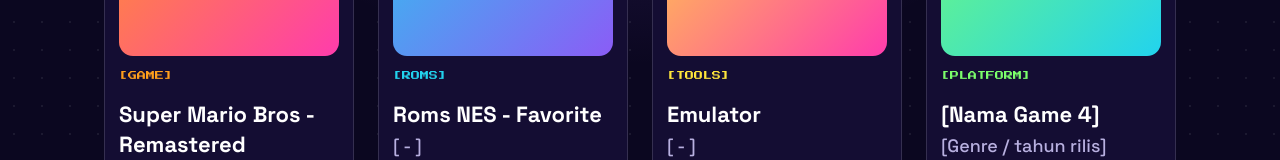
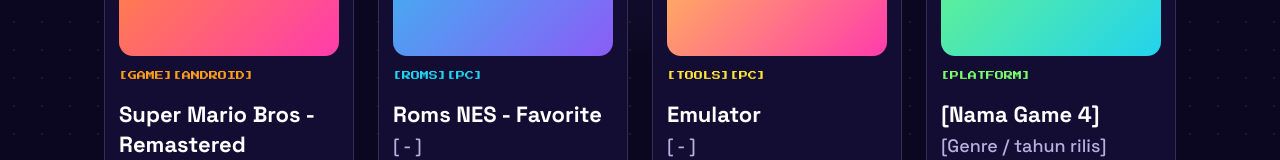
Before and after one commit to toobeys/toobeys.github.io, a plain HTML site: page index.html in a window 1280 px wide. Shown: the part 1644-1804 px from the top of the page. Drawn offline with Linux system fonts and the light colour scheme.

Commit message:
Update index.html

```diff
--- a/index.html
+++ b/index.html
@@ -100,9 +100,9 @@ a{text-decoration:none}
 <h2 class="h2">Koleksi game <span class="gt">& Tools</span></h2>
 <p class="mut" style="margin:0 0 32px">Game yang paling sering aku mainkan dan tools yang digunakan. Klik untuk download atau lihat sumbernya.</p>
 <div class="grid" style="grid-template-columns:repeat(auto-fit,minmax(250px,1fr))">
-<div class="nft"><div class="art g2"><div class="badge">01/04</div><div style="width:110px;height:80px;color:#0B0720"><div class="inv"></div></div></div><div class="ft"><span class="px" style="font-size:9px;color:#FF9F1C">[GAME]</span></div><div class="nm">Super Mario Bros - Remastered</div><div class="mut" style="margin-bottom:16px"></div><a class="btn b1" href="https://toobeys.github.io/link-smbr/">Download</a></div>
-<div class="nft"><div class="art g3"><div class="badge">02/04</div><div style="width:110px;height:80px;color:#0B0720"><div class="inv"></div></div></div><div class="ft"><span class="px" style="font-size:9px;color:#22D3EE">[ROMS]</span></div><div class="nm">Roms NES - Favorite</div><div class="mut" style="margin-bottom:16px">[ - ]</div><a class="btn b2" href="https://drive.google.com/file/d/1R2_-fKvoeXZqKGGdcQckTJF9IW-Y7uQy/view">Download</a></div>
-<div class="nft"><div class="art g5"><div class="badge">03/04</div><div style="width:110px;height:80px;color:#0B0720"><div class="inv"></div></div></div><div class="ft"><span class="px" style="font-size:9px;color:#FFE53B">[TOOLS]</span></div><div class="nm">Emulator</div><div class="mut" style="margin-bottom:16px">[ - ]</div><a class="btn b4" href="https://www.mesen.ca/">Download</a></div>
+<div class="nft"><div class="art g2"><div class="badge">01/04</div><div style="width:110px;height:80px;color:#0B0720"><div class="inv"></div></div></div><div class="ft"><span class="px" style="font-size:9px;color:#FF9F1C">[GAME][ANDROID]</span></div><div class="nm">Super Mario Bros - Remastered</div><div class="mut" style="margin-bottom:12px"></div><a class="btn b1" href="https://toobeys.github.io/link-smbr/">Download</a></div>
+<div class="nft"><div class="art g3"><div class="badge">02/04</div><div style="width:110px;height:80px;color:#0B0720"><div class="inv"></div></div></div><div class="ft"><span class="px" style="font-size:9px;color:#22D3EE">[ROMS][PC]</span></div><div class="nm">Roms NES - Favorite</div><div class="mut" style="margin-bottom:16px">[ - ]</div><a class="btn b2" href="https://drive.google.com/file/d/1R2_-fKvoeXZqKGGdcQckTJF9IW-Y7uQy/view">Download</a></div>
+<div class="nft"><div class="art g5"><div class="badge">03/04</div><div style="width:110px;height:80px;color:#0B0720"><div class="inv"></div></div></div><div class="ft"><span class="px" style="font-size:9px;color:#FFE53B">[TOOLS][PC]</span></div><div class="nm">Emulator</div><div class="mut" style="margin-bottom:16px">[ - ]</div><a class="btn b4" href="https://www.mesen.ca/">Download</a></div>
 <div class="nft"><div class="art g4"><div class="badge">04/04</div><div style="width:110px;height:80px;color:#0B0720"><div class="inv"></div></div></div><div class="ft"><span class="px" style="font-size:9px;color:#7CFF6B">[PLATFORM]</span></div><div class="nm">[Nama Game 4]</div><div class="mut" style="margin-bottom:16px">[Genre / tahun rilis]</div><a class="btn b3" href="#">Download</a></div>
 </div>
 </div>
```
